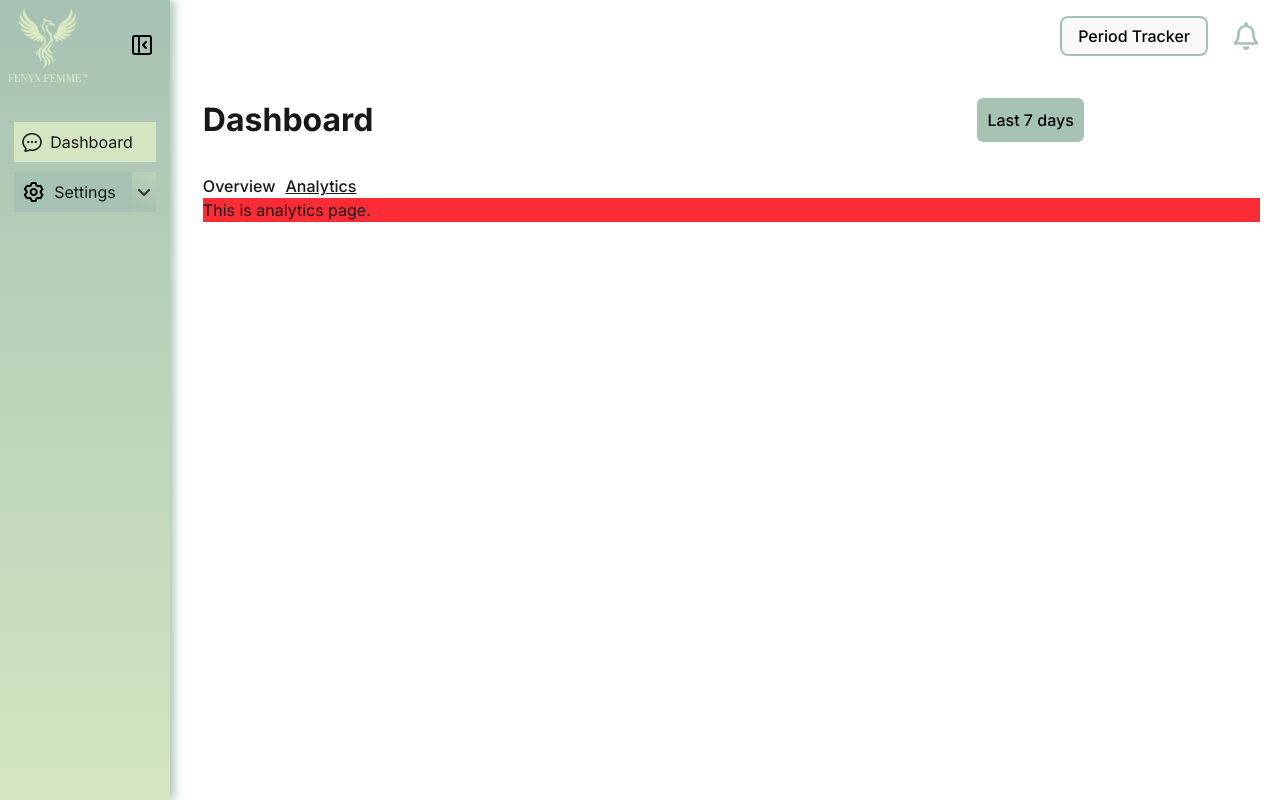
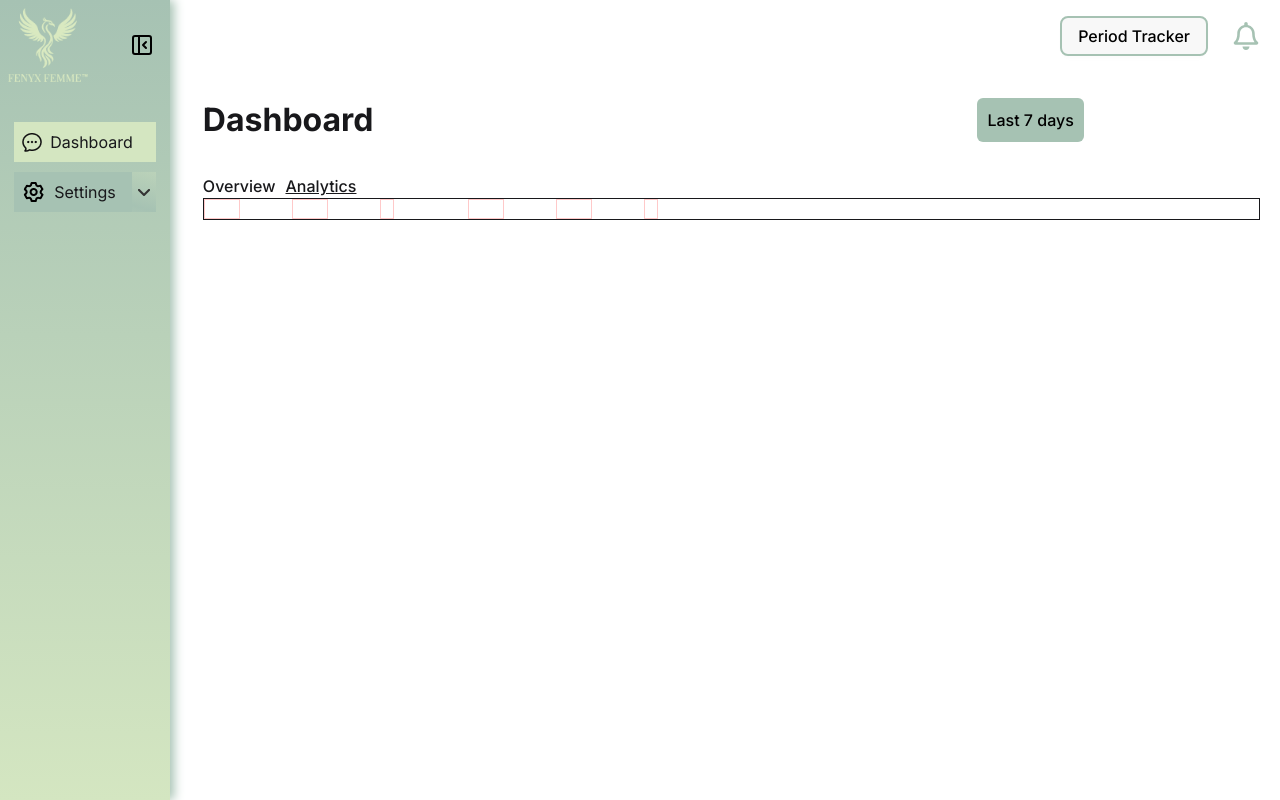
Before and after one commit to FaisalHasanEmon/female-healthcare, a React (Vite) app in the folder front-end/: page /dashboard/analytics in a window 1280 px wide. Built offline with nearby package versions, Linux system fonts and the light colour scheme; a web font is replaced by a local one.

Commit message:
analytics page updated

```diff
--- a/front-end/src/components/dashboardComponents/DashBoardNavbar.jsx
+++ b/front-end/src/components/dashboardComponents/DashBoardNavbar.jsx
@@ -1,9 +1,10 @@
-import React from "react";
+import React, { useState } from "react";
 import { FaRegBell } from "react-icons/fa";
-import { LuPanelLeftOpen } from "react-icons/lu";
-import { useLocation } from "react-router-dom";
+import { LuPanelLeftClose, LuPanelLeftOpen } from "react-icons/lu";
+import { NavLink, useLocation } from "react-router-dom";
 
 const DashBoardNavbar = () => {
+  const [isOpen, setIsOpen] = useState(false);
   const location = useLocation();
   console.log(location.pathname);
   let showPeroidTracker = false;
@@ -21,9 +22,10 @@ const DashBoardNavbar = () => {
   }
 
   return (
+    <>
       <div className="fixed top-0 left-0 w-full z-45 flex justify-between items-center  bg-transparent backdrop-blur-3xl">
         <div className="container mx-auto px-5 py-3 flex justify-between items-center ">
-        <div className="text-brandPrimary">
+          <div className="text-brandPrimary" onClick={() => setIsOpen(!isOpen)}>
             <LuPanelLeftOpen size={28} className="md:hidden"></LuPanelLeftOpen>
           </div>
           <div className="flex items-center gap-5">
@@ -56,6 +58,44 @@ const DashBoardNavbar = () => {
           </div>
         </div>
       </div>
+
+      {/* Drawer for mobile phone */}
+      {isOpen && ( // Replace `true` with your condition
+        <div className="drawer z-50">
+          <input
+            id="my-drawer"
+            type="checkbox"
+            className="drawer-toggle"
+            checked={isOpen}
+            onChange={(e) => setIsOpen(e.target.checked)}
+          />
+
+          <div className="drawer-side">
+            <label
+              htmlFor="my-drawer"
+              aria-label="close sidebar"
+              className="drawer-overlay"
+            ></label>
+            <ul className="menu bg-base-200 text-base-content min-h-full w-80 p-4">
+              <li>
+                <a>Sidebar Item 1</a>
+              </li>
+              <li>
+                <a>Sidebar Item 2</a>
+              </li>
+              <li>
+                <button
+                  className="btn btn-error mt-4"
+                  onClick={() => setIsOpen(false)}
+                >
+                  Close
+                </button>
+              </li>
+            </ul>
+          </div>
+        </div>
+      )}
+    </>
   );
 };
 
--- a/front-end/src/pages/user-dashboard-pages/Dashboard/Analytics/Analytics.jsx
+++ b/front-end/src/pages/user-dashboard-pages/Dashboard/Analytics/Analytics.jsx
@@ -1,7 +1,18 @@
 import React from "react";
 
 const Analytics = () => {
-  return <div className="bg-red-500 ">This is analytics page.</div>;
+  return (
+    <section>
+      <div className="grid md:grid-cols-2 lg:grid-cols-12 border">
+        <div className="h-5 w-5/12 border border-red-200"></div>
+        <div className="h-5 w-5/12 border border-red-200"></div>
+        <div className="h-5 w-2/12 border border-red-200"></div>
+        <div className="h-5 w-5/12 border border-red-200"></div>
+        <div className="h-5 w-5/12 border border-red-200"></div>
+        <div className="h-5 w-2/12 border border-red-200"></div>
+      </div>
+    </section>
+  );
 };
 
 export default Analytics;
```
Lines whose indentation alone changed are shown as unchanged.
